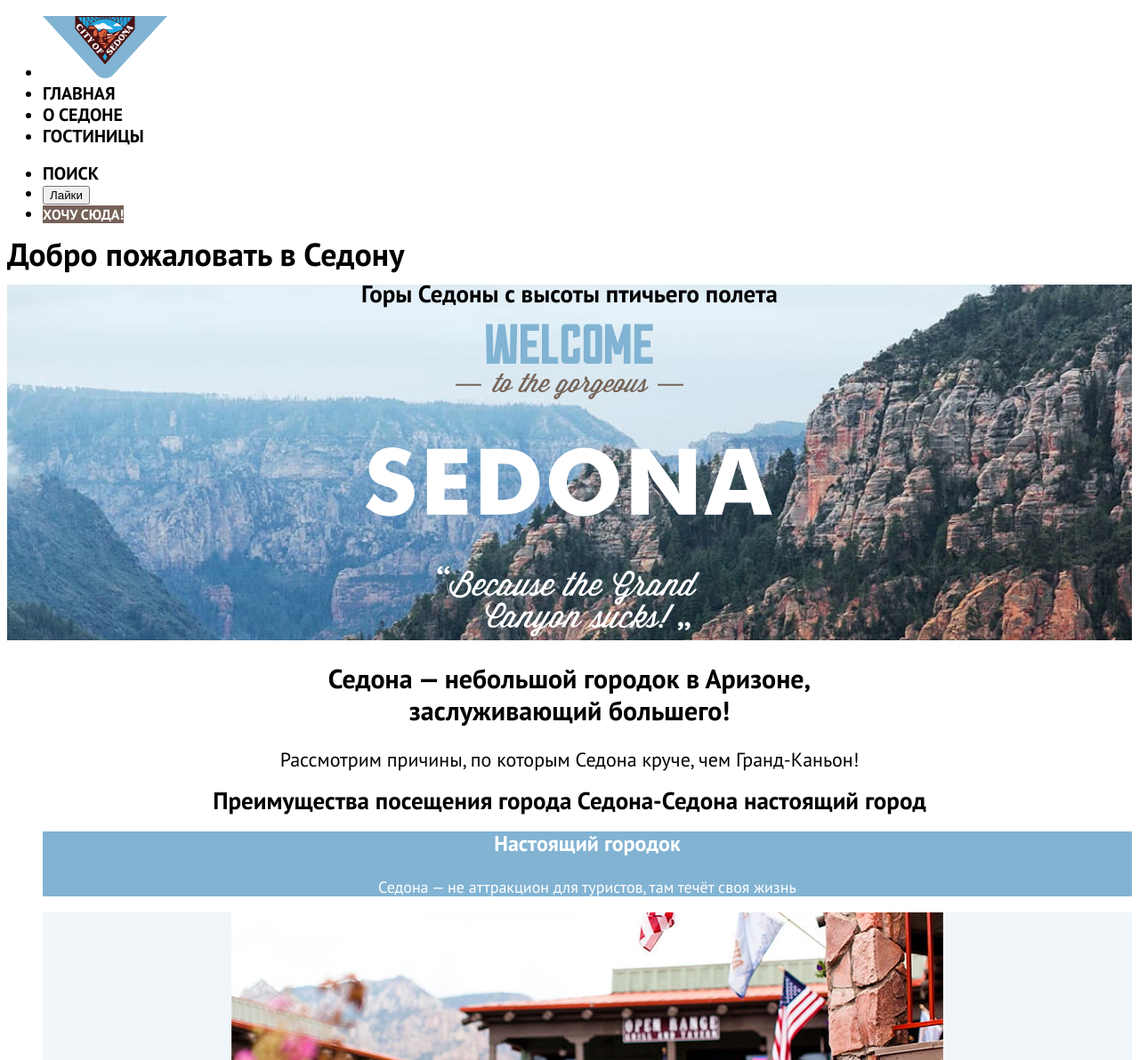
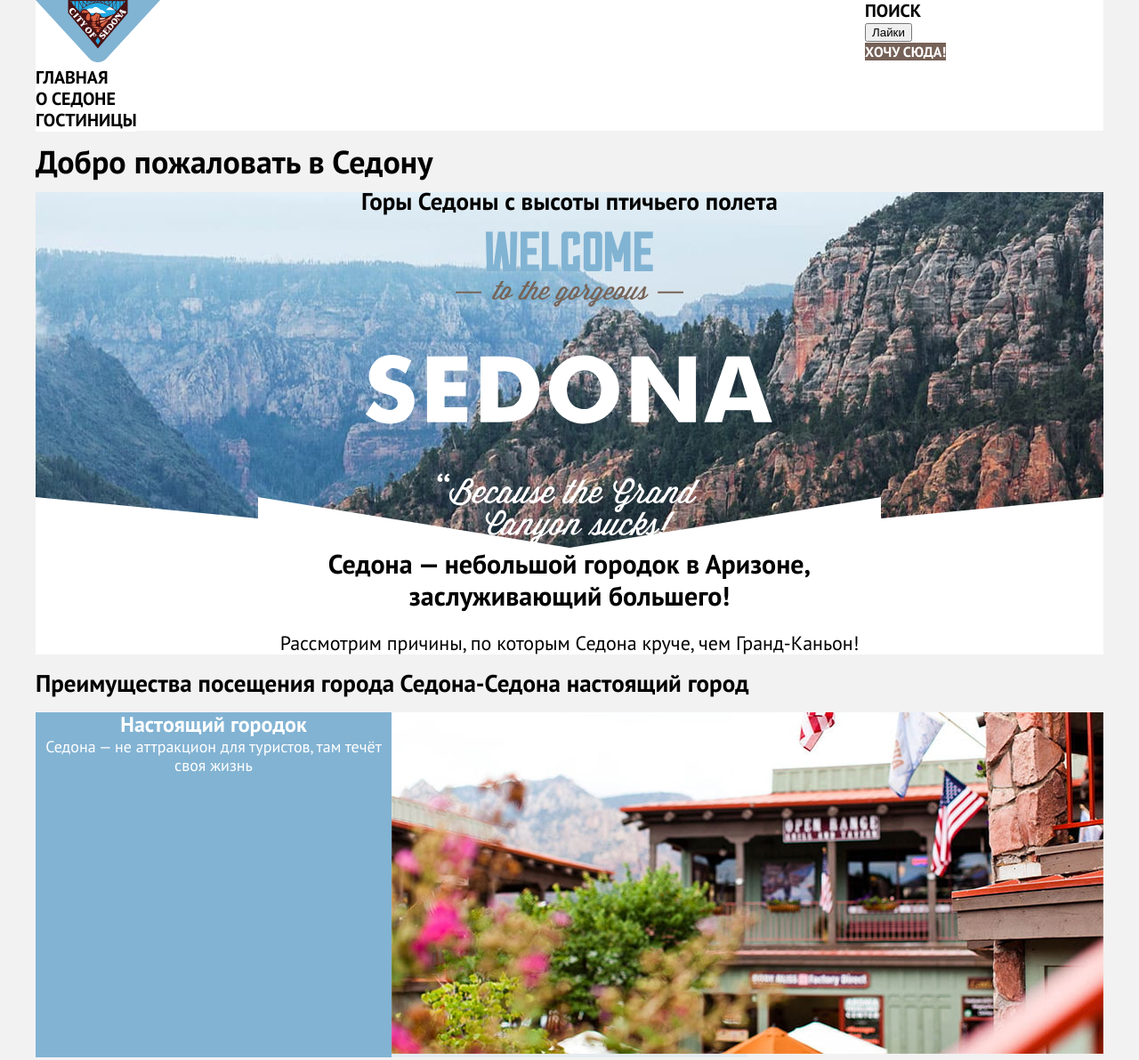
Before and after one commit to htmlacademy-htmlcss/2135043-sedona-35, a plain HTML site: page index.html in a window 1280 px wide. Shown: the top 1192 px of the page at 89% size. Drawn offline with Linux system fonts and the light colour scheme.

Commit message:
Update styles.css
Добавляет флекс-контейнеры

```diff
--- a/styles/styles.css
+++ b/styles/styles.css
@@ -30,17 +30,39 @@
   font-display: swap;
 }
 
+html{
+  height: 100%;
+}
+
 body{
-font-family: "PT Sans", sans-serif;
-font-size: 18px;
-line-height: 21px;
-color: #000000;
-background-color: #ffffff;
+  margin: 0;
+  display: flex;
+  flex-direction: column;
+  width: 1280px;
+  min-height: 100%;
+  font-family: "PT Sans", sans-serif;
+  font-size: 18px;
+  line-height: 21px;
+  color: #000000;
+  background-color: #f2f2f2;
+}
+
+.main-container{
+  flex-grow: 1;
 }
 
 .page-header{
   color: #000000;
   background-color: #ffffff;
+  display: flex;
+  width: 1200px;
+  margin: 0 auto;
+}
+
+.navigation{
+  display: flex;
+  width: 1200px;
+  margin: 0 auto;
 }
 
 .navigation-link{
@@ -52,6 +74,18 @@ background-color: #ffffff;
   text-transform: uppercase;
   text-decoration: none;
   text-align: center;
+}
+
+.navigation-list{
+  list-style-type: none;
+  width: 600px;
+  margin: 0;
+  padding: 0;
+}
+
+.navigation-user{
+  max-width: 268px;
+  margin-left: auto;
 }
 
 .button{
@@ -69,16 +103,37 @@ background-color: #ffffff;
   line-height: 20px;
 }
 
+.page-container{
+  width: 1200px;
+  margin: 0 auto;
+}
+
 .hero{
+  position: relative;
+  width: 1200px;
+  text-align: center;
   background-color: #ffffff;
-  background-image:url("../images/Sedona_mountains.jpg");
-  background-size: 100% auto;
+  background-image: url("../images/Sedona_mountains.jpg");
   background-repeat: no-repeat;
-  color: #000000;
-  text-align: center;
+  background-position: center;
+}
+
+.hero::before{
+  display: block;
+  content: "";
+  position: absolute;
+  z-index: 1;
+  bottom: 0;
+  left: 0;
+  width: 100%;
+  height: 57px;
+  background: url("../images/vector_sedona_mountains.svg") no-repeat center center / cover;
 }
 
 .welcome{
+  width: 1200px;
+  background-color: #ffffff;
+  color: #000000;
   text-align: center;
 }
 
@@ -86,21 +141,29 @@ background-color: #ffffff;
   font-weight: 700;
   font-size: 30px;
   line-height: 36px;
+  margin: 0;
 }
 
 .welcome-content{
   font-weight: 400;
   font-size: 22px;
   line-height: 26px;
+  margin-bottom: 0;
 }
 
-.advantages{
+.advantages-list{
+  display: flex;
+  width: 1200px;
   text-align: center;
+  margin: 0;
+  padding: 0;
 }
 
 .advantages-item{
   color: #000000;
   background-color: rgba(131, 179, 211, 0.12);
+  list-style-type: none;
+  width: 400px;
 }
 
 .advantages-item-road{
@@ -117,10 +180,12 @@ background-color: #ffffff;
   font-weight: 700;
   font-size: 24px;
   line-height: 28px;
+  margin: 0;
 }
 
 .advantages-item-description{
   font-weight: 400;
+  margin: 0;
 }
 
 .advantages-item-block{
@@ -138,6 +203,7 @@ background-color: #ffffff;
   font-weight: 700;
   font-size: 30px;
   line-height: 36px;
+  margin: 0;
 }
 
 .search-description{
@@ -156,7 +222,7 @@ background-color: #ffffff;
 .subscription{
   background-color: #000000;
   background-image:url("../images/background_main.jpg");
-  background-size: 100% auto;
+  background-size: 1200px 415px;
   background-repeat: no-repeat;
   color: #ffffff;
   text-align: center;
@@ -166,6 +232,7 @@ background-color: #ffffff;
   font-weight: 700;
   font-size: 30px;
   line-height: 36px;
+  margin: 0;
 }
 
 .subscription-description{
@@ -182,8 +249,18 @@ background-color: #ffffff;
 }
 
 .page-footer{
+  width: 1200px;
+  margin: 0 auto;
   background-color: #ffffff;
   color: #000000;
+  text-align: center;
+}
+
+.page-footer-container{
+  display: flex;
+  width: 1200px;
+  margin: 0 auto;
+  padding: 40px 0 30px;
 }
 
 .page-footer a{
@@ -202,3 +279,18 @@ background-color: #ffffff;
   line-height: 40px;
   text-align: center;
 }
+
+.footer-social-item{
+  list-style-type: none;
+}
+
+.footer-chapter{
+  width: 400px;
+}
+.footer-social{
+  text-align: start;
+}
+
+.footer-copyright{
+  text-align: end;
+}
```
